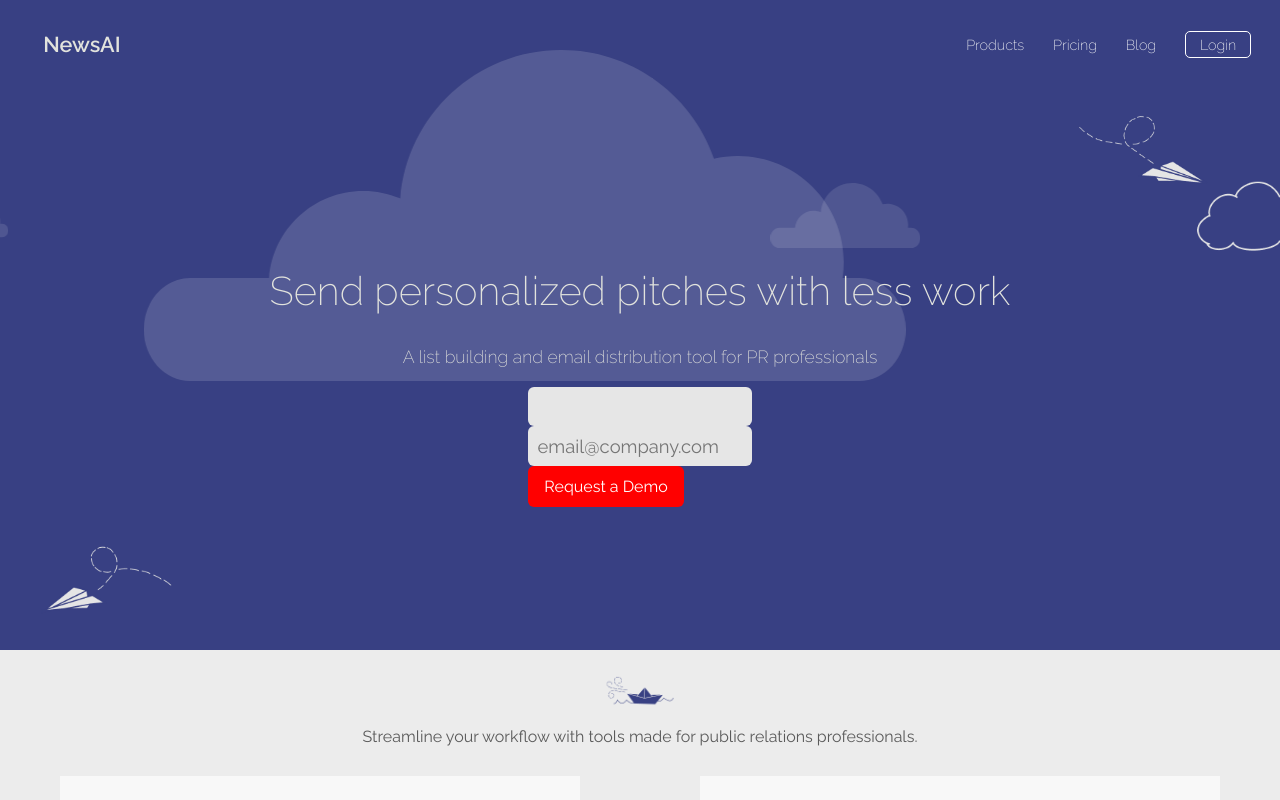
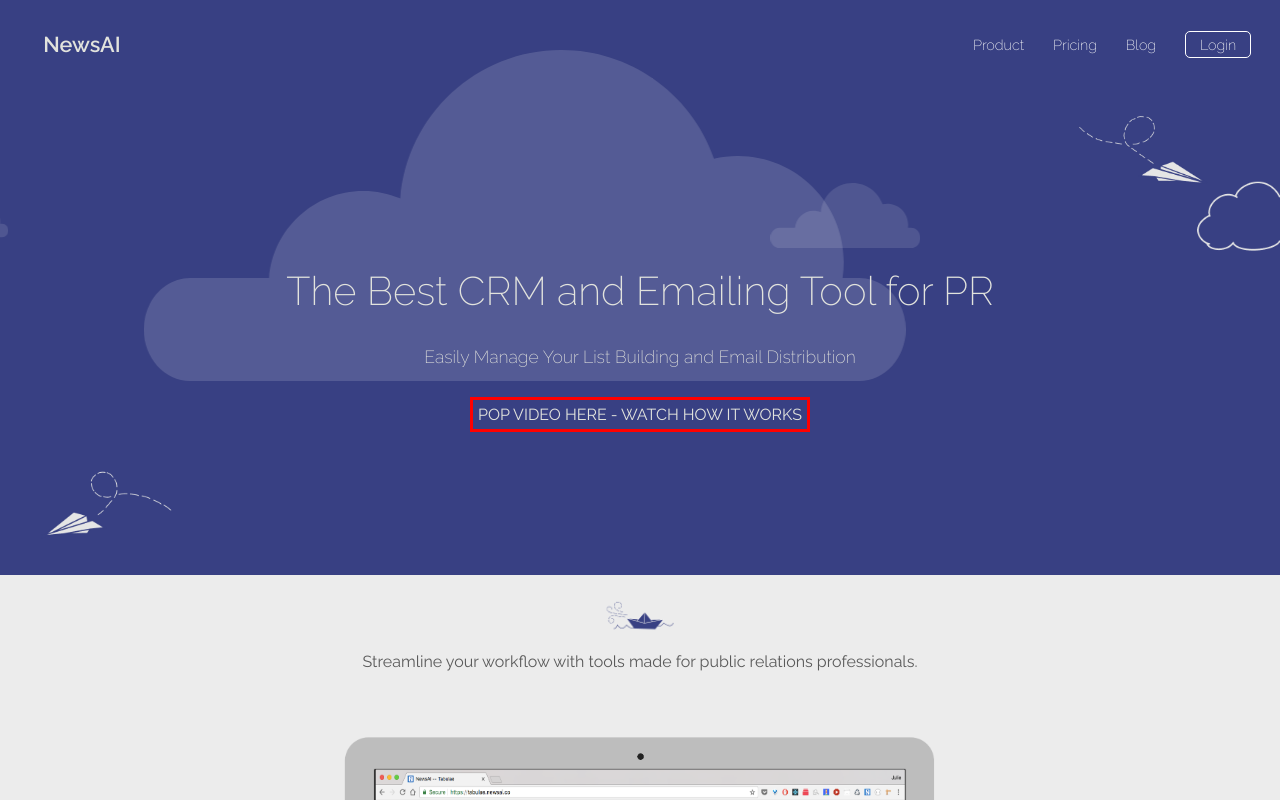
Before and after one commit to news-ai/site-revamp, a React (Create React App) app: page / in a window 1280 px wide. Shown: the top 800 px of the page. Built offline with nearby package versions, Linux system fonts and the light colour scheme.

Commit message:
woo add macbook mockup asset

```diff
--- a/src/App.js
+++ b/src/App.js
@@ -77,7 +77,7 @@
                   </div>
                 </Link>
                 <ul className='right-nav'>
-                  <Link to='/products' style={{textDecoration: 'none', color: 'white'}}><li className='link-nav'> Products </li></Link>
+                  <Link to='/products' style={{textDecoration: 'none', color: 'white'}}><li className='link-nav'> Product </li></Link>
                   <Link to='/pricing' style={{textDecoration: 'none', color: 'white'}}><li className='link-nav'> Pricing </li></Link>
                   <li className='link-nav'><a href='https://www.newsai.co/blog/' style={{textDecoration: 'none', color:'white'}}> Blog </a></li>
                   <a
--- a/src/Home.js
+++ b/src/Home.js
@@ -16,6 +16,7 @@
 import snailImg from './images/snail-mobile.png';
 import collaborateImg from './images/collaborate-mobile.png';
 import prDailyLogo from './images/pr_daily.png';
+import macbookMockup from './images/mockup_homepage_on_macbook.png';
 
 const BASEBLUE = '#384083';
 const BASERED = '#ff0000';
@@ -30,12 +31,16 @@
   padding: 0.5em;
 `;
 
+const v1LandingContent = {
+  subtitle: 'The Best CRM and Emailing Tool for PR',
+  subsubtitle: 'Easily Manage Your List Building and Email Distribution'
+};
 
-const Landing = props => (
+
+const Landing = ({content}) => (
     <div style={{
       display: 'flex',
       flexFlow: 'column',
-      // background: '#384083',
       fontFamily: '"Raleway", sans-serif',
       color: '#E2E3DD',
       position: 'relative'
@@ -49,12 +54,14 @@
       </div>
 
       <div className='flex-center'>
-        <div id='subtitle'> Send personalized pitches with less work </div>
+        <div id='subtitle'> {content.subtitle} </div>
       </div>
 
       <div className='flex-center'>
-        <div id='subsubtitle'> A list building and email distribution tool for PR professionals </div>
+        <div id='subsubtitle'> {content.subsubtitle} </div>
       </div>
+
+    {/*
 
       <div style={{
         display: 'flex',
@@ -74,6 +81,20 @@
           </div>
         </form>
       </div>
+    */}
+      <div style={{
+        display: 'flex',
+        alignItems: 'center',
+        justifyContent: 'center',
+        marginTop: 30,
+      }} >
+        <div style={{
+          border: '3px solid red',
+          padding: 5
+        }}>
+        POP VIDEO HERE - WATCH HOW IT WORKS
+        </div>
+      </div>
 
       <div id='airplane-2'>
         <img alt='second airplane background image' src={airplane2Img} />
@@ -84,13 +105,17 @@
 const Home = props => {
   return (
       <div>
-        <Landing />
+        <Landing content={v1LandingContent} />
         <div id='content'>
           <div id='boat'>
             <img alt='boat background image' src={boatImg} />
           </div>
-          <div className='flex-center'>
+          <div className='flex-center' style={{marginBottom: 30}} >
             <div id='tagline'> Streamline your workflow with tools made for public relations professionals.</div>
+          </div>
+
+          <div className='horizontal-center'>
+            <img height={500} src={macbookMockup} />
           </div>
 
           <div style={{
@@ -241,7 +266,7 @@
                 <p> Request a Live Demo </p>
               </div>
               <div className='feature-description-2'>
-                <p> Get a one on one product walkthrough with us !</p>
+                <p> Get a one-on-one product walkthrough with us !</p>
               </div>
               <div className='demo-2'>
                 <input type='text' name='email' placeholder='Email Address' />
@@ -251,6 +276,17 @@
               </div>
               <div id='request-demo-button-2'>
                 <p> Request a Demo</p>
+              </div>
+            </div>
+          </div>
+
+          <div className='horizontal-center'>
+            <div>
+              <div style={{margin: '15px 0'}} >
+                <span style={{fontSize: '1.4em'}} >Featured Blog Post</span>
+              </div>
+              <div className='vertical-center horizontal-center' style={{width: 700, height: 300, border: '4px solid red'}} >
+                IMG CONTENTTTTT AND WORD
               </div>
             </div>
           </div>
--- a/src/PricingPage.js
+++ b/src/PricingPage.js
@@ -3,7 +3,7 @@
 import MultiToggle from './MultiToggle';
 import FontIcon from 'material-ui/FontIcon';
 import {LightenDarkenColor} from './utils';
-import {green400, grey200, grey500, grey600, grey700, grey800} from 'material-ui/styles/colors';
+import {green400, grey200, grey400, grey500, grey600, grey700, grey800} from 'material-ui/styles/colors';
 import SolidButton from './SolidButton';
 
 const DEFAULT_BACKGROUND_GREY = '#ECECEC';
@@ -47,7 +47,7 @@
       marginTop: 'auto',
       padding: '10px 0',
       background: '#fff',
-      border: `1px solid ${grey500}`,
+      border: `1px solid ${grey400}`,
     }} >
       <span style={{color: grey700}} >$</span>
       <span style={{fontSize: '1.6em', color: grey700}} >{price}</span>
@@ -172,10 +172,18 @@
           />
         </div>
         <div className='horizontal-center' style={{margin: '60px 0 0 20px'}} >
-          <span style={{fontSize: '2em', display: 'block'}}>Do you have a large team?</span>
+          <span style={{fontSize: '2em', display: 'block'}}>Have a large team?</span>
+        </div>
+        <div className='horizontal-center' style={{margin: '15px 0 0 0'}} >
+          <span style={{fontSize: '1.4em', display: 'block'}}>Our Agency/Enterprise tier might be better suited for your organization.</span>
         </div>
         <div className='horizontal-center' >
-          <span style={{fontSize: '1.4em', display: 'block'}}>Our Agency/Enterprise tier might be better suited for your organization.</span>
+          <ul>
+            <li>Dedicated onboarding sessions</li>
+            <li>Assigned Account Rep</li>
+            <li>Customized Product that suits your org's needs</li>
+            <li>and more</li>
+          </ul>
         </div>
         <div className='horizontal-center' style={{margin: '20px 0'}} >
           <SolidButton>Book a Demo</SolidButton>
--- a/src/ProductsPage.js
+++ b/src/ProductsPage.js
@@ -1,7 +1,25 @@
 import React, { Component } from 'react';
 
+const DEFAULT_BACKGROUND_GREY = '#ECECEC';
+const LIGHTER_BACKGROUND_GREY = '#F8F8F8';
+const GREYFONT = '#E2E3DD';
+
 const ProductsPage = props => (
-  <div>PRODUCCTSSS</div>
+  <div style={{
+    position: 'relative',
+    padding: '50px 0',
+    background: DEFAULT_BACKGROUND_GREY,
+  }} >
+    <div className='horizontal-center' style={{margin: '10px 0'}} >
+      <span style={{fontSize: '2.2em'}} >Tagline here meet here</span>
+    </div>
+    <div className='horizontal-center' style={{margin: '20px 0'}} >
+      <span style={{fontSize: '1.8em'}} >Organize your contacts blah blah blah taglineeeeeeee</span>
+    </div>
+    <div className='horizontal-center'>
+      <div style={{width: 800, height: 500, border: '5px solid green'}} > PRODUCT IMAGE PLACEHOLDER HERE</div>
+    </div>
+  </div>
   );
 
 export default ProductsPage;
```
Also changed, not shown: src/images/mockup_homepage_on_macbook.png (added).
